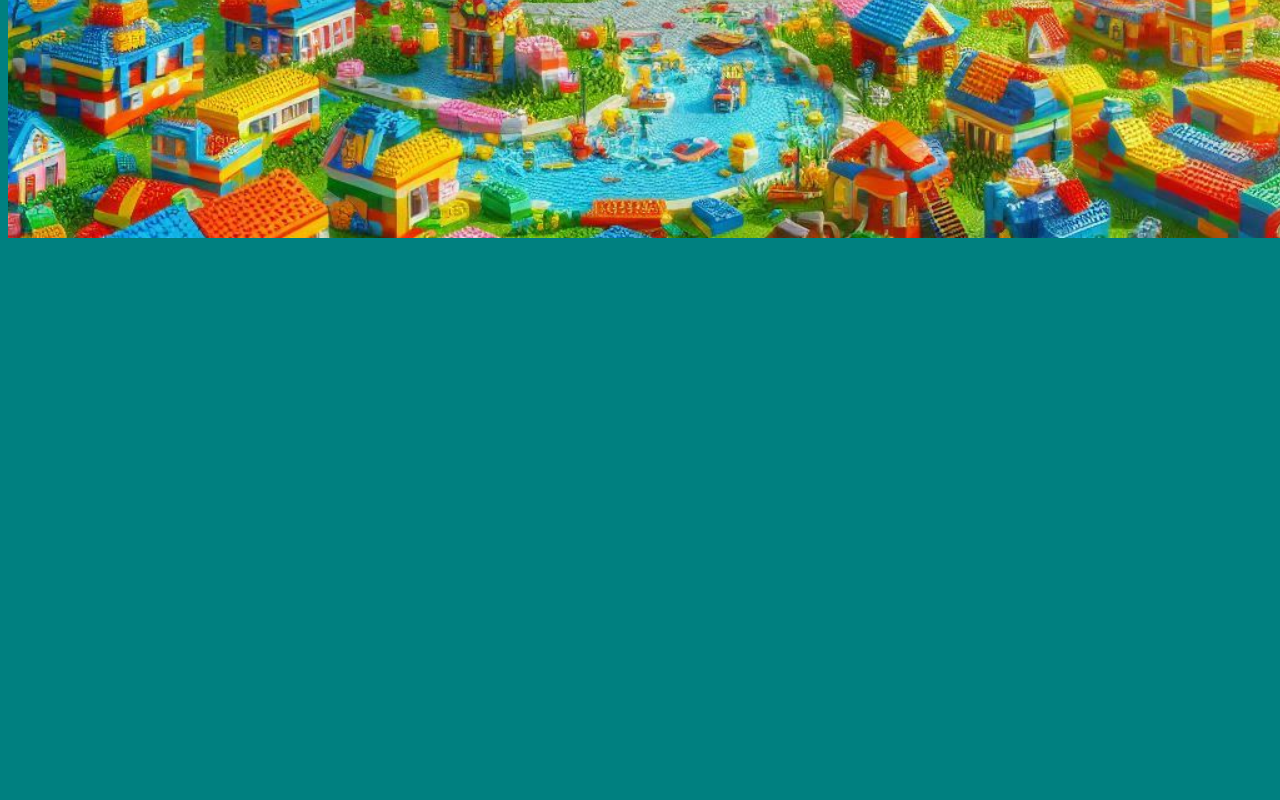
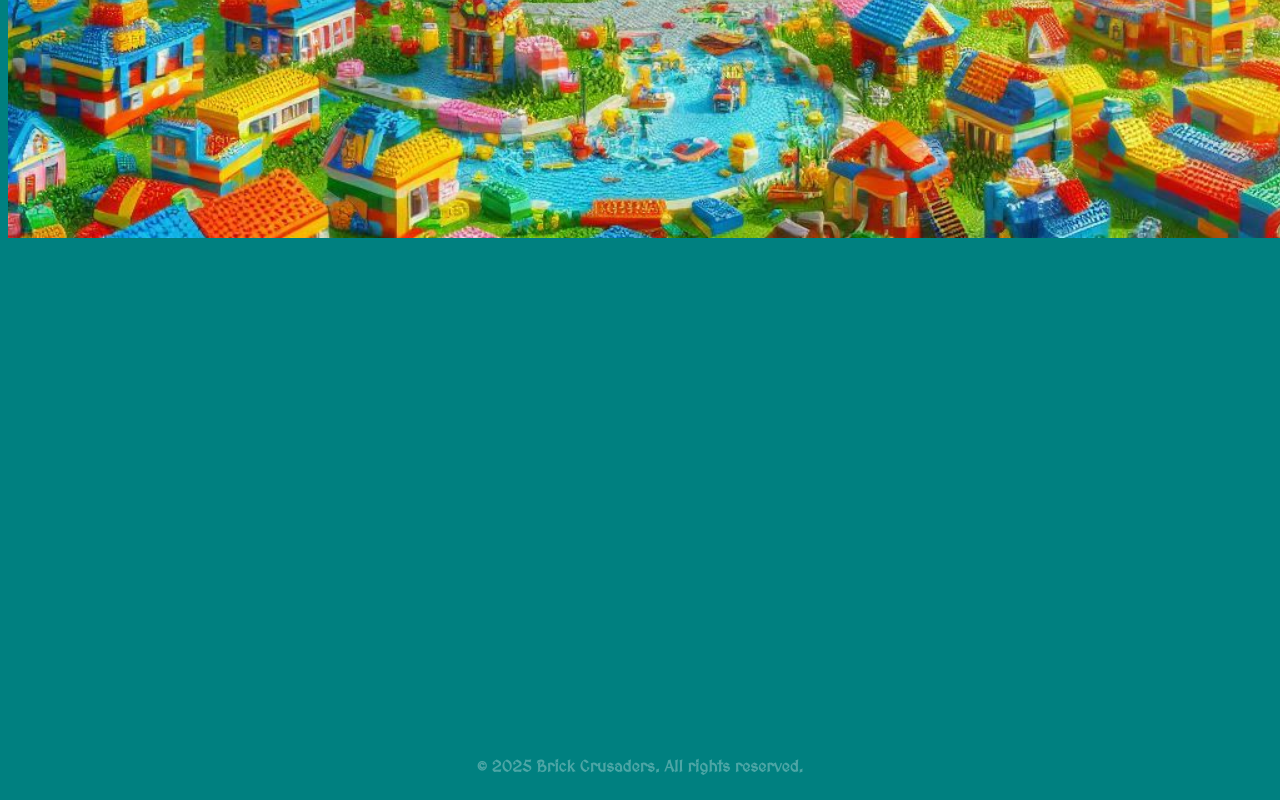
Before and after one commit to NatalieR89/personal-web-design, a plain HTML site: page contact.html in a window 1280 px wide. Shown: the part 700-1500 px from the top of the page. Before the commit the page ends 1450 px from the top, so only its background shows below. Drawn offline with Linux system fonts and the light colour scheme.

Commit message:
added footer txt to other pages

```diff
--- a/contact.html
+++ b/contact.html
@@ -36,7 +36,7 @@
         </section>
     </main>
     <footer>
-
+        <p>&copy; 2025 Brick Crusaders. All rights reserved.</p>
     </footer>
 </body>
 </html>
```
Also changed, not shown: models.html (+1 -1 lines), updates.html (+1 -1 lines).
